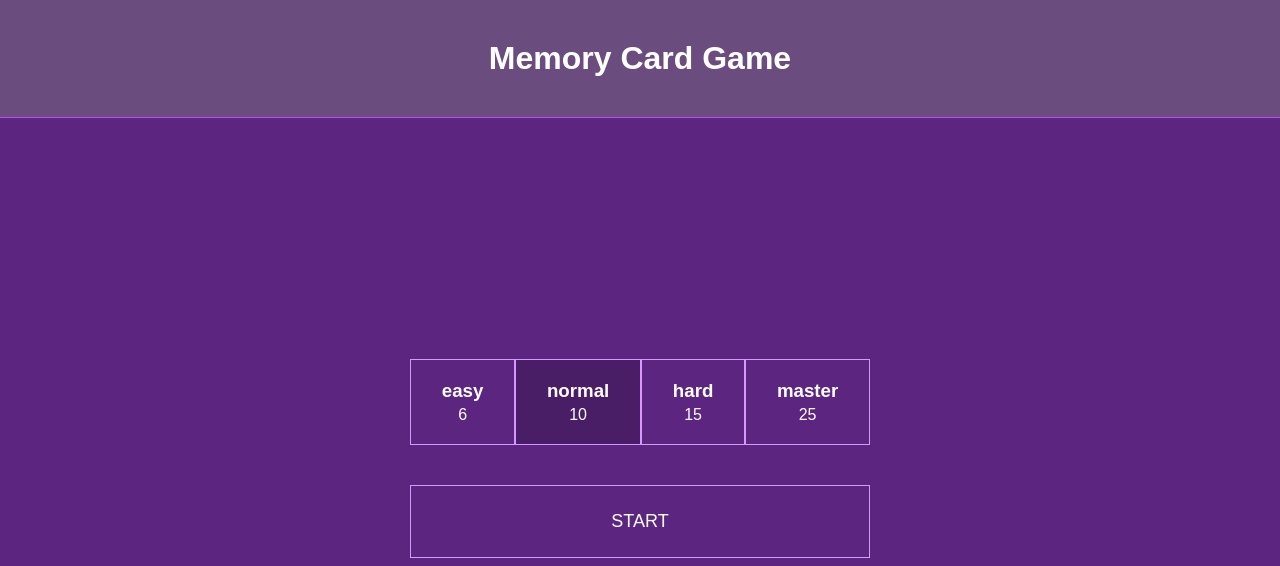
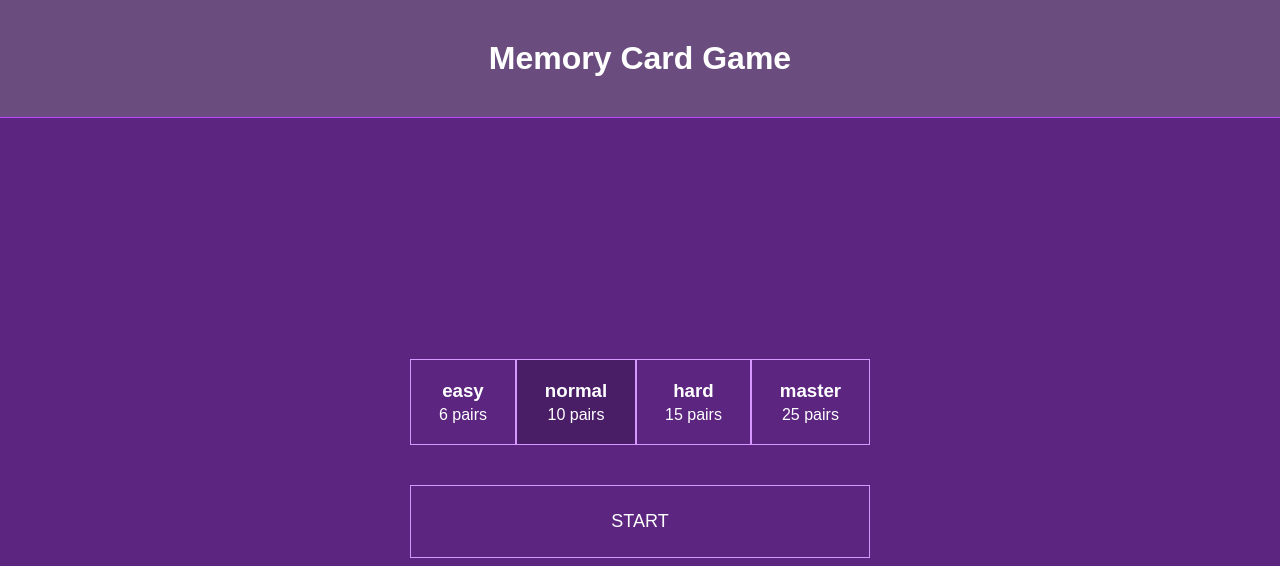
Before and after one commit to GersonSalvador/memory-card-game-reactjs, a React (Create React App) app: page / in a window 1280 px wide. Shown: the top 566 px of the page. Built offline with nearby package versions, Linux system fonts and the light colour scheme.

Commit message:
fix: add full level description

```diff
--- a/src/components/Levels/Level/index.tsx
+++ b/src/components/Levels/Level/index.tsx
@@ -16,7 +16,7 @@ function Level({ level: { name, pairs, levelSelected, setLevelSelected }, index
       onClick={() => setLevelSelected(index)}
     >
       {name && <H3>{name}</H3>}
-      {pairs && <Span>{pairs}</Span>}
+      {pairs && <Span>{pairs} pairs</Span>}
     </Container>
   )
 }
```
